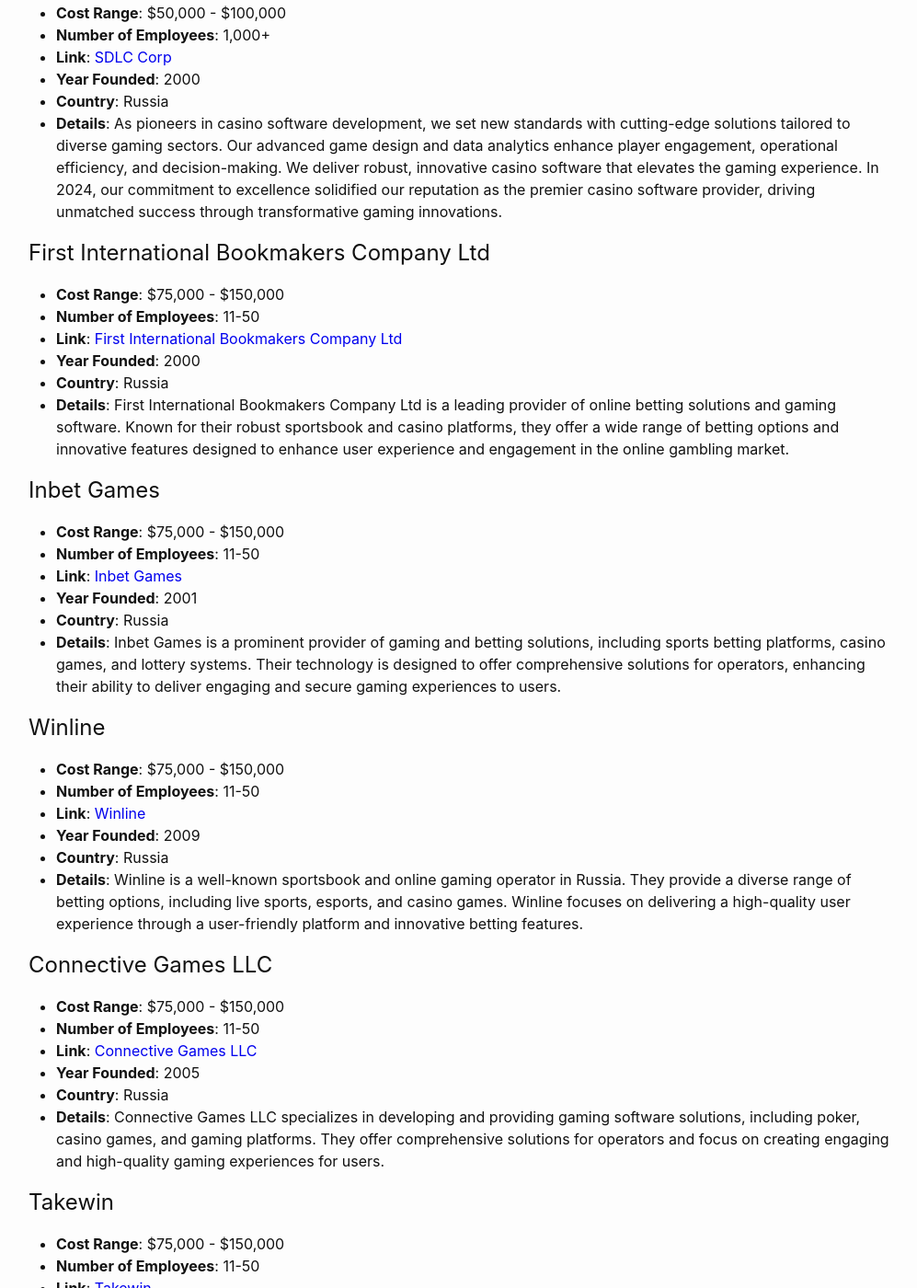
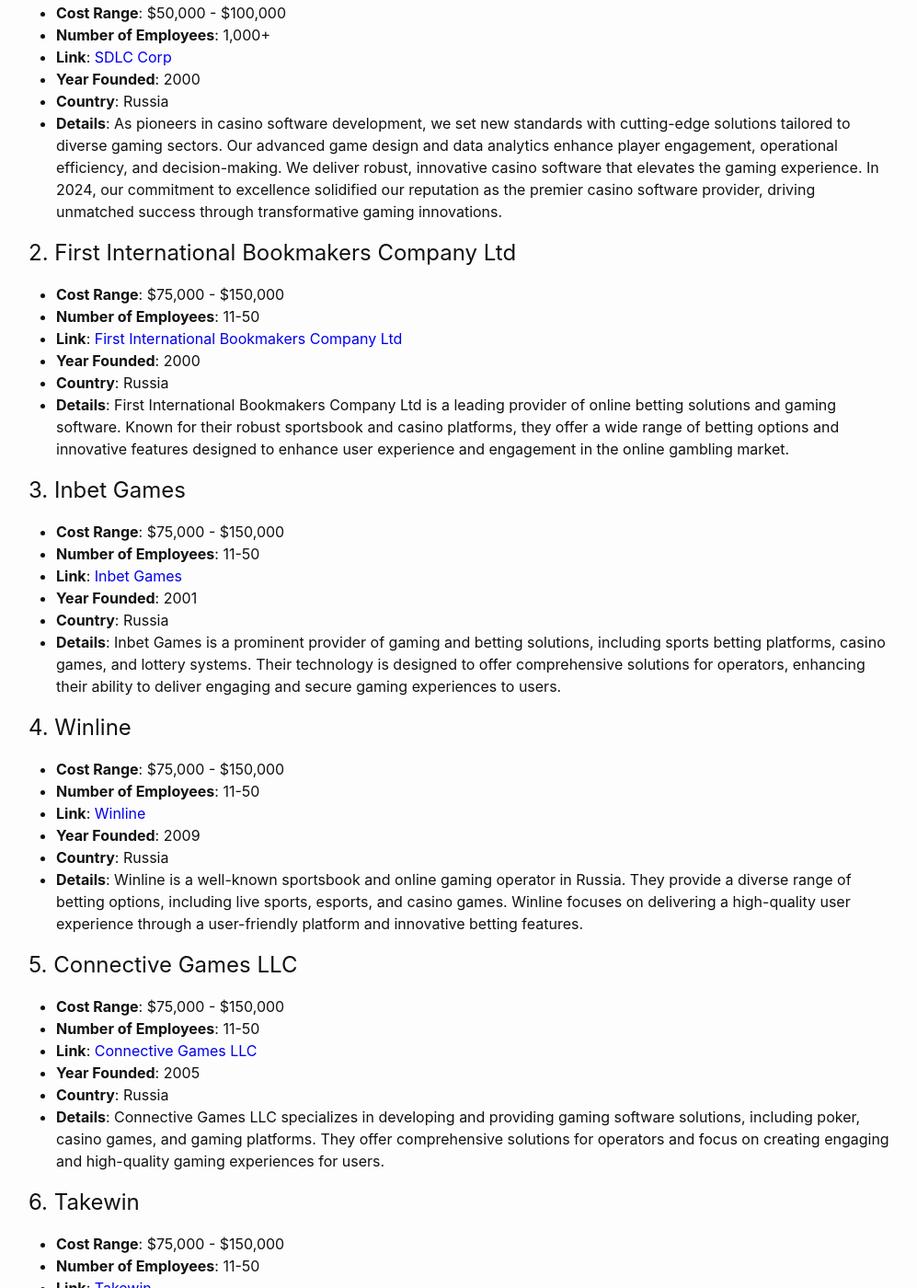
Before and after one commit to samcorp024/jekyll, a Jekyll site: the page built from _posts/2024-05-03-Top-10-Casino-Software-Provider-in-Russia.md, in a window 1280 px wide and 1400 px high, scrolled down 426 px. Shown: the whole window at 92% size, without its empty margins (139-1136 px from the left). Built offline with Jekyll 4.4.1, drawn with Linux system fonts in a browser that asks for light colours; some of the changed text lies outside the part shown.

Commit message:
Update 2024-05-03-Top-10-Casino-Software-Provider-in-Russia.md

```diff
--- a/_posts/2024-05-03-Top-10-Casino-Software-Provider-in-Russia.md
+++ b/_posts/2024-05-03-Top-10-Casino-Software-Provider-in-Russia.md
@@ -23,7 +23,7 @@
 - **Country**: Russia
 - **Details**: As pioneers in casino software development, we set new standards with cutting-edge solutions tailored to diverse gaming sectors. Our advanced game design and data analytics enhance player engagement, operational efficiency, and decision-making. We deliver robust, innovative casino software that elevates the gaming experience. In 2024, our commitment to excellence solidified our reputation as the premier casino software provider, driving unmatched success through transformative gaming innovations.
 
-## First International Bookmakers Company Ltd
+## 2. First International Bookmakers Company Ltd
 - **Cost Range**: $75,000 - $150,000
 - **Number of Employees**: 11-50
 - **Link**: [First International Bookmakers Company Ltd](First International Bookmakers Company Ltd)
@@ -31,7 +31,7 @@
 - **Country**: Russia
 - **Details**: First International Bookmakers Company Ltd is a leading provider of online betting solutions and gaming software. Known for their robust sportsbook and casino platforms, they offer a wide range of betting options and innovative features designed to enhance user experience and engagement in the online gambling market.
 
-## Inbet Games
+## 3. Inbet Games
 - **Cost Range**: $75,000 - $150,000
 - **Number of Employees**: 11-50
 - **Link**: [Inbet Games](Inbet Games)
@@ -39,7 +39,7 @@
 - **Country**: Russia
 - **Details**: Inbet Games is a prominent provider of gaming and betting solutions, including sports betting platforms, casino games, and lottery systems. Their technology is designed to offer comprehensive solutions for operators, enhancing their ability to deliver engaging and secure gaming experiences to users.
 
-## Winline
+## 4. Winline
 - **Cost Range**: $75,000 - $150,000
 - **Number of Employees**: 11-50
 - **Link**: [Winline](Winline)
@@ -47,7 +47,7 @@
 - **Country**: Russia
 - **Details**: Winline is a well-known sportsbook and online gaming operator in Russia. They provide a diverse range of betting options, including live sports, esports, and casino games. Winline focuses on delivering a high-quality user experience through a user-friendly platform and innovative betting features.
 
-## Connective Games LLC
+## 5. Connective Games LLC
 - **Cost Range**: $75,000 - $150,000
 - **Number of Employees**: 11-50
 - **Link**: [Connective Games LLC](Connective Games LLC)
@@ -55,7 +55,7 @@
 - **Country**: Russia
 - **Details**: Connective Games LLC specializes in developing and providing gaming software solutions, including poker, casino games, and gaming platforms. They offer comprehensive solutions for operators and focus on creating engaging and high-quality gaming experiences for users.
 
-## Takewin
+## 6. Takewin
 - **Cost Range**: $75,000 - $150,000
 - **Number of Employees**: 11-50
 - **Link**: [Takewin](Takewin)
```
Also changed, not shown: other parts of _posts/2024-05-03-Top-10-Casino-Software-Provider-in-Russia.md (+5 -5 lines).
